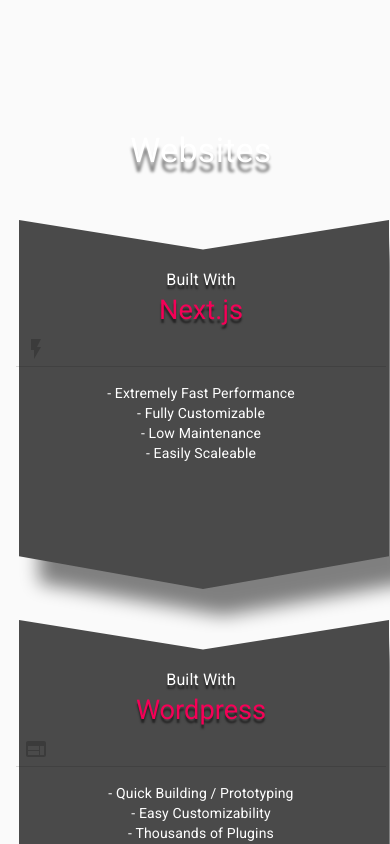
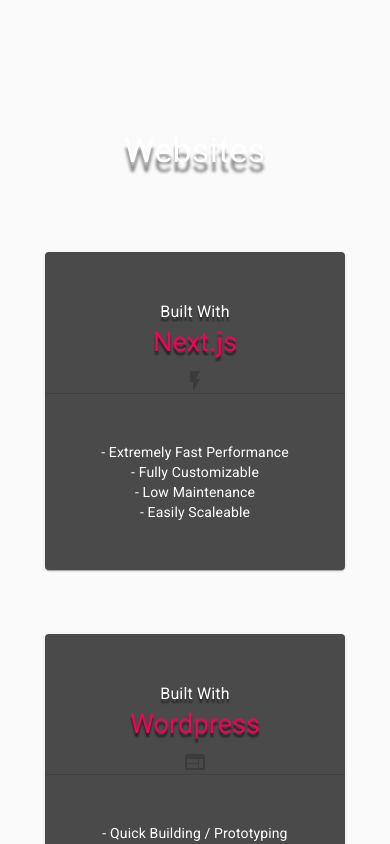
Before and after one commit to benzend/nextjs_my-website, a Next.js app: page / in a window 390 px wide. Shown: the part 880-1724 px from the top of the page. Built offline with nearby package versions, Linux system fonts and the light colour scheme.

Commit message:
Made portfolio responsive

```diff
--- a/components/home-components/HomeServices.tsx
+++ b/components/home-components/HomeServices.tsx
@@ -33,13 +33,13 @@
   secondaryTitle: {
     textAlign: "center",
     borderRadius: ".1rem",
-    padding: "0 .5rem",
     margin: "2rem 0 3rem",
     textShadow: "0 10px 3px #0007",
     color: theme.palette.secondary.contrastText,
   },
   serviceGrid: {
-    flexDirection: "row",
+    justifyContent: "center",
+    alignItems: "center",
   },
   listItem: {
     "&::before": {
--- a/components/home-components/ServiceContainer.tsx
+++ b/components/home-components/ServiceContainer.tsx
@@ -1,12 +1,15 @@
-import { ReactChild } from "react";
+import { ReactChild, useEffect } from "react";
 import {
   Box,
   Divider,
   makeStyles,
+  Paper,
   SvgIconTypeMap,
   Typography,
 } from "@material-ui/core";
 import { OverridableComponent } from "@material-ui/core/OverridableComponent";
+import { motion, useAnimation, AnimationProps } from "framer-motion";
+import { useInView } from "react-intersection-observer";
 
 interface IServiceContainer {
   title: string;
@@ -17,11 +20,9 @@
 
 const useStyles = makeStyles((theme) => ({
   root: {
-    width: "370px",
-    height: "400px",
-    left: "23px",
-    top: "238px",
-
+    width: "300px",
+    background: "#4a4a4a",
+    margin: "2rem 0",
     [theme.breakpoints.up("sm")]: {
       width: "40%",
     },
@@ -33,21 +34,14 @@
     textAlign: "center",
   },
   textStyle: {
-    padding: "1rem 0 1.3rem",
+    padding: "3rem",
     color: theme.palette.secondary.contrastText,
     textAlign: "center",
   },
   icon: {
     color: "#0003",
   },
-  svgContainer: {
-    position: "relative",
-  },
-  svg: {
-    position: "absolute",
-    left: "3px",
-    zIndex: -3,
-  },
+
   builtWithText: {
     color: theme.palette.secondary.contrastText,
     textShadow: "0 4px 2px #0008",
@@ -61,70 +55,36 @@
   children,
   Icon,
 }: IServiceContainer) => {
-  const {
-    root,
-    titleStyle,
-    textStyle,
-    icon,
-    svg,
-    svgContainer,
-    builtWithText,
-  } = useStyles();
+  const controls = useAnimation();
+  const { ref, inView } = useInView();
+
+  useEffect(() => {
+    if (inView) {
+      controls.start("visible");
+    }
+    if (!inView) {
+      controls.start("hidden");
+    }
+  }, [controls, inView]);
+
+  const myVariants: AnimationProps["variants"] = {
+    hidden: { opacity: 0, y: 150 },
+    visible: {
+      opacity: 1,
+      y: 0,
+    },
+  };
+
+  const { root, titleStyle, textStyle, icon, builtWithText } = useStyles();
 
   return (
-    <Box className={root}>
-      <Box className={svgContainer}>
-        <svg
-          className={svg}
-          width="391"
-          height="413"
-          viewBox="0 0 391 413"
-          fill="none"
-          xmlns="http://www.w3.org/2000/svg"
+    <motion.div
+      ref={ref}
+      initial="hidden"
+      animate={controls}
+      variants={myVariants}
     >
-          <g filter="url(#filter0_d)">
-            <path
-              d="M0 0L184 29.5693L370 0V336.351L184 369L0 336.351V0Z"
-              fill="#4A4A4A"
-            />
-          </g>
-          <defs>
-            <filter
-              id="filter0_d"
-              x="0"
-              y="0"
-              width="408"
-              height="413"
-              filterUnits="userSpaceOnUse"
-              colorInterpolationFilters="sRGB"
-            >
-              <feFlood floodOpacity="0" result="BackgroundImageFix" />
-              <feColorMatrix
-                in="SourceAlpha"
-                type="matrix"
-                values="0 0 0 0 0 0 0 0 0 0 0 0 0 0 0 0 0 0 127 0"
-              />
-              <feOffset dx="20" dy="26" />
-              <feGaussianBlur stdDeviation="9" />
-              <feColorMatrix
-                type="matrix"
-                values="0 0 0 0 0 0 0 0 0 0 0 0 0 0 0 0 0 0 0.49 0"
-              />
-              <feBlend
-                mode="normal"
-                in2="BackgroundImageFix"
-                result="effect1_dropShadow"
-              />
-              <feBlend
-                mode="normal"
-                in="SourceGraphic"
-                in2="effect1_dropShadow"
-                result="shape"
-              />
-            </filter>
-          </defs>
-        </svg>
-      </Box>
+      <Paper className={root}>
         <Box>
           <Box pt={6}>
             <Typography className={builtWithText} variant="body1">
@@ -134,12 +94,18 @@
               {title}
             </Typography>
           </Box>
-        <Box justifyItems="center" justifyContent="center" ml={1} mt={1}>
+          <Box
+            display="flex"
+            justifyItems="center"
+            justifyContent="center"
+            mt={1}
+          >
             <Icon className={icon} />
           </Box>
           <Divider />
           <Box className={textStyle}>{children}</Box>
         </Box>
-    </Box>
+      </Paper>
+    </motion.div>
   );
 };
--- a/components/home-components/ServicesContainer.tsx
+++ b/components/home-components/ServicesContainer.tsx
@@ -31,6 +31,7 @@
 }: IServicesContainer) => {
   return (
     <Box className={rootStyle}>
+      <Box>
         <Typography className={mainTitleStyle} variant="h4" component="h3">
           {mainTitle}
         </Typography>
@@ -59,5 +60,6 @@
           ))}
         </Grid>
       </Box>
+    </Box>
   );
 };
--- a/components/portfolio-components/PortfolioProjectsSection.tsx
+++ b/components/portfolio-components/PortfolioProjectsSection.tsx
@@ -7,6 +7,9 @@
   root: {
     width: "394px",
     marginBottom: "1rem",
+    [theme.breakpoints.down("xs")]: {
+      width: "100%",
+    },
   },
   mainTitle: {
     padding: "10rem 0",
@@ -24,6 +27,9 @@
   },
   textContainer: {
     height: "200px",
+    [theme.breakpoints.down("xs")]: {
+      height: "240px",
+    },
   },
   desc: {
     color: "#ccc",
--- a/pages/portfolio/index.tsx
+++ b/pages/portfolio/index.tsx
@@ -1,5 +1,5 @@
 import { useEffect, useState } from "react";
-import { Box, makeStyles } from "@material-ui/core";
+import { Box, Container, makeStyles } from "@material-ui/core";
 import { useViewportScroll } from "framer-motion";
 import BackgroundEarth from "../../components/BackgroundEarth";
 import Header from "../../components/portfolio-components/PortfolioHeader";
```
Also changed, not shown: components/portfolio-components/PortfolioContactSection.tsx (+9 -7 lines), components/portfolio-components/PortfolioHeader.tsx (+9 -0 lines), components/portfolio-components/PortfolioNav.tsx (+14 -11 lines). Lines whose indentation alone changed are shown as unchanged.
